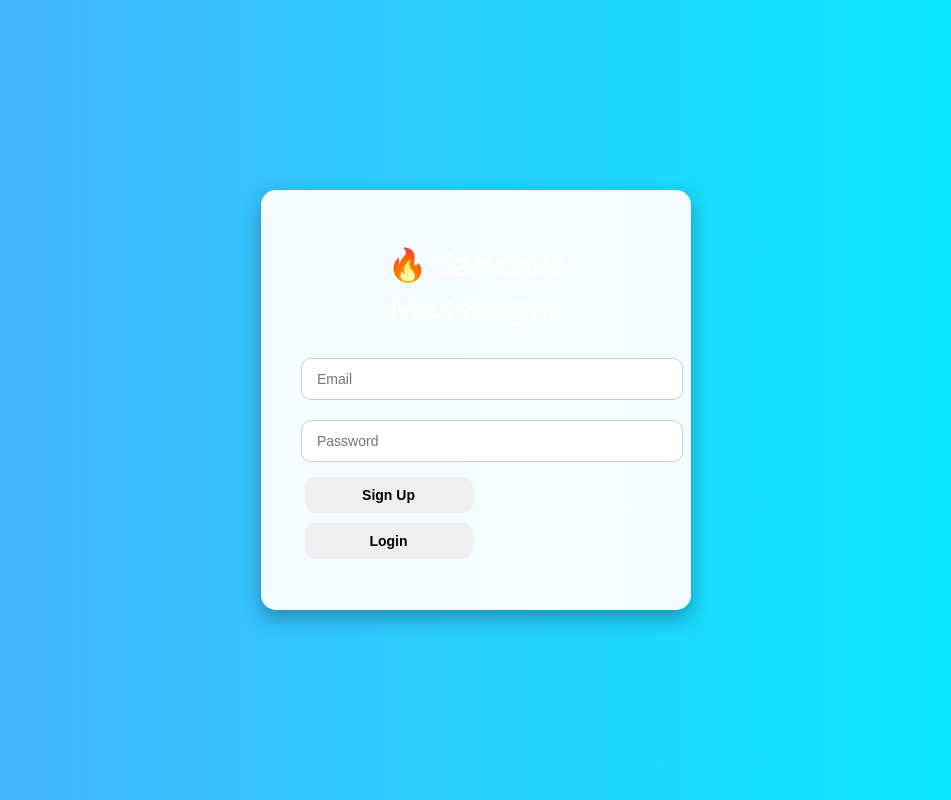
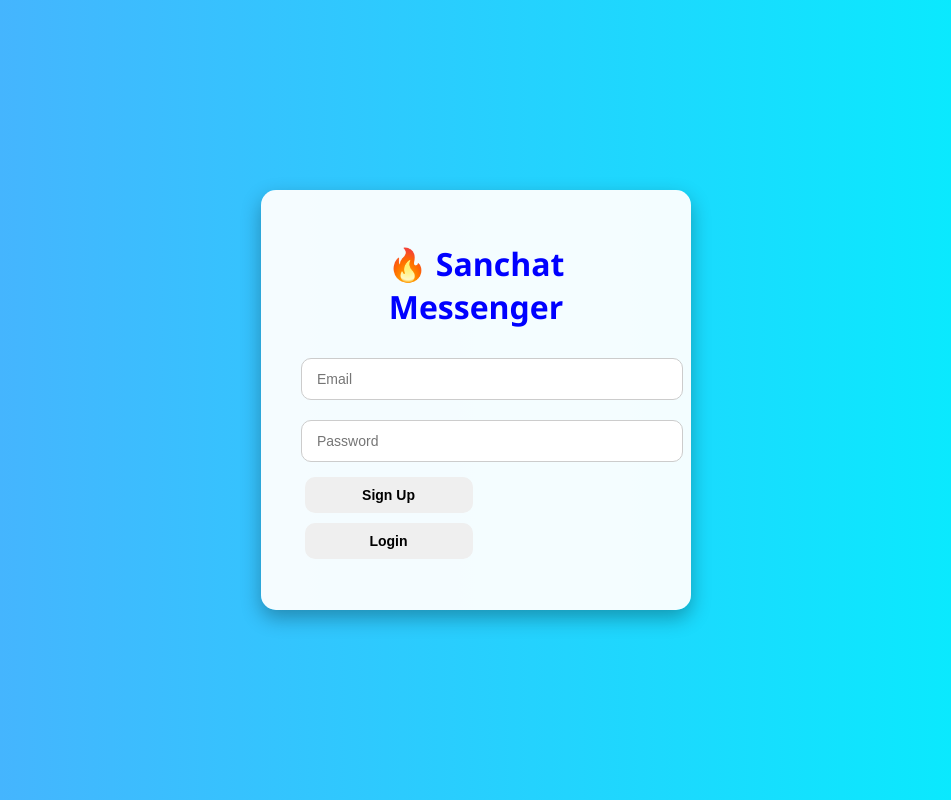
Before and after one commit to sanjaysan0925/Sanchat, a website with bundled scripts: page index.html in a window 1280 px wide. Shown: the whole page, without its empty margins (164-1115 px from the left). Built offline with nearby package versions, Linux system fonts and the light colour scheme; no server answers.

Commit message:
Update index.html

```diff
--- a/index.html
+++ b/index.html
@@ -18,7 +18,7 @@
 
     h1, h2 {
       text-align: center;
-      color: #fff;
+      color: blue;
       margin-bottom: 20px;
     }
 
```
